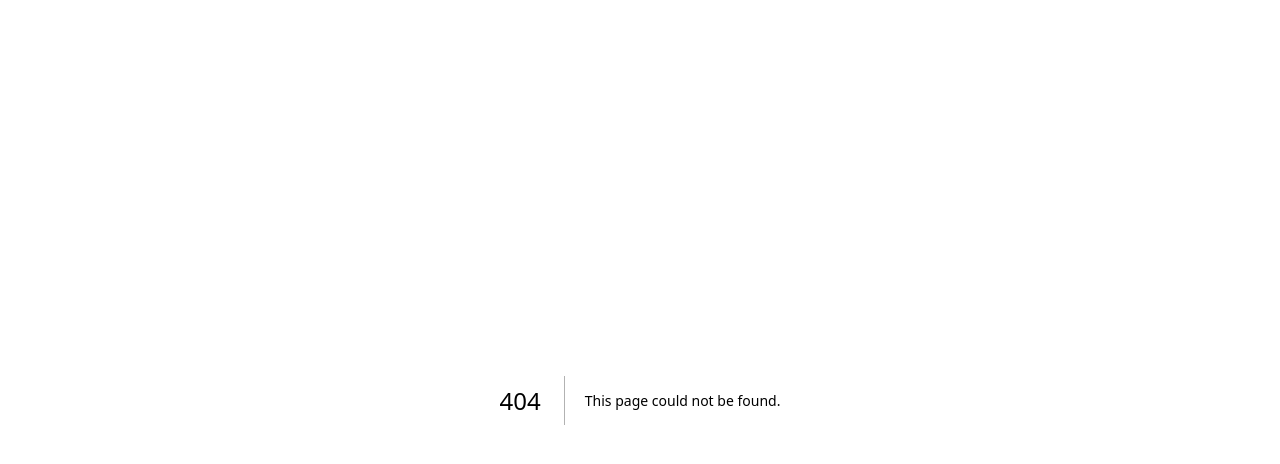
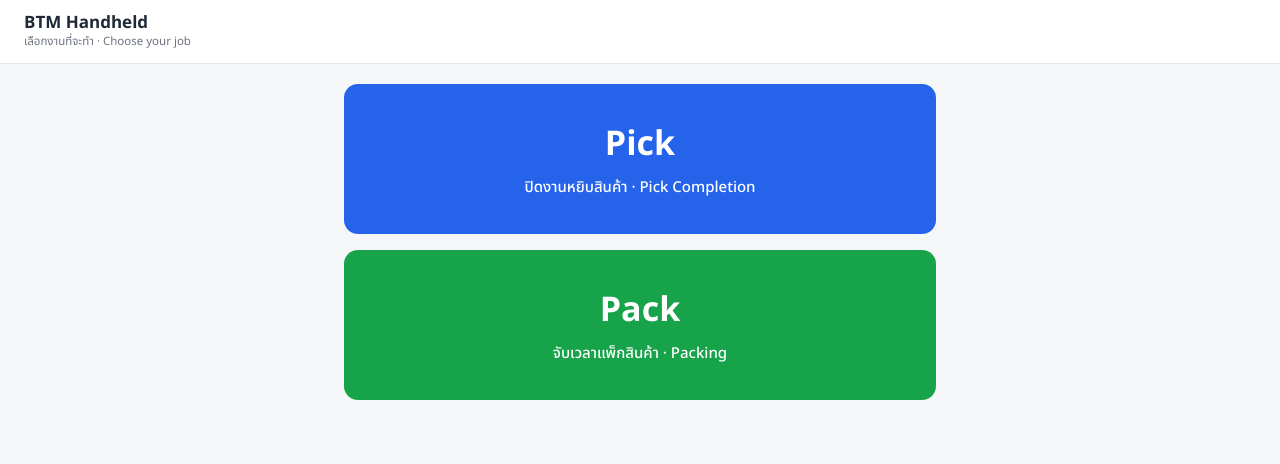
Before and after one commit to RuChaiwat/BTM-Order-Management, a Next.js app: page /handheld in a window 1280 px wide. Before the commit this address had no page. Shown: the top 464 px of the page. Built offline with nearby package versions, Linux system fonts and the light colour scheme.

Commit message:
Handheld menu (/handheld): one link for Pick and Pack, back-to-menu button, reset to menu on a new day
Co-Authored-By: Claude Opus 5.5 <noreply@anthropic.com>

```diff
--- a/app/handheld/pack/page.tsx
+++ b/app/handheld/pack/page.tsx
@@ -1,4 +1,5 @@
 import { TopBar } from '@/components/TopBar'
+import { HandheldNav } from '@/components/handheld/HandheldNav'
 import { PackHandheldBoard } from '@/components/packing/PackHandheldBoard'
 
 /**
@@ -12,7 +13,9 @@ export default function HandheldPackPage() {
   return (
     <div className="app-shell">
       <div className="app-main">
-        <TopBar title="Packing" subtitle="บันทึกเวลาแพ็กสินค้า · Scan Station → รหัสพนักงาน → Order" />
+        <TopBar title="Packing" subtitle="บันทึกเวลาแพ็กสินค้า · Scan Station → รหัสพนักงาน → Order">
+          <HandheldNav />
+        </TopBar>
         <PackHandheldBoard />
       </div>
     </div>
--- /dev/null
+++ b/app/handheld/page.tsx
@@ -0,0 +1,41 @@
+import Link from 'next/link'
+import { TopBar } from '@/components/TopBar'
+
+/**
+ * Handheld menu -- the one URL every Handheld device opens (bookmark/kiosk shortcut). Devices are
+ * shared, so each user picks Pick or Pack here. Public like the rest of /handheld (see
+ * src/lib/supabase/middleware.ts); no role check -- anyone in Picker & Packer Management can do
+ * either job, and each screen still needs its own scans (Pick: the order sheet, Pack: the Station
+ * barcode). The old direct URLs (/handheld/pick-completion, /handheld/pack) keep working.
+ */
+export default function HandheldMenuPage() {
+  const tile: React.CSSProperties = {
+    display: 'flex',
+    flexDirection: 'column',
+    alignItems: 'center',
+    justifyContent: 'center',
+    gap: 6,
+    minHeight: 150,
+    borderRadius: 14,
+    textDecoration: 'none',
+    color: '#fff',
+    fontWeight: 700,
+  }
+  return (
+    <div className="app-shell">
+      <div className="app-main">
+        <TopBar title="BTM Handheld" subtitle="เลือกงานที่จะทำ · Choose your job" />
+        <div className="page-body" style={{ maxWidth: 640, width: '100%', margin: '0 auto', display: 'flex', flexDirection: 'column', gap: 16 }}>
+          <Link href="/handheld/pick-completion" style={{ ...tile, background: 'var(--color-info, #2563EB)' }}>
+            <span style={{ fontSize: 34 }}>Pick</span>
+            <span style={{ fontSize: 15, fontWeight: 500 }}>ปิดงานหยิบสินค้า · Pick Completion</span>
+          </Link>
+          <Link href="/handheld/pack" style={{ ...tile, background: 'var(--color-success, #16A34A)' }}>
+            <span style={{ fontSize: 34 }}>Pack</span>
+            <span style={{ fontSize: 15, fontWeight: 500 }}>จับเวลาแพ็กสินค้า · Packing</span>
+          </Link>
+        </div>
+      </div>
+    </div>
+  )
+}
--- a/app/handheld/pick-completion/page.tsx
+++ b/app/handheld/pick-completion/page.tsx
@@ -1,4 +1,5 @@
 import { TopBar } from '@/components/TopBar'
+import { HandheldNav } from '@/components/handheld/HandheldNav'
 import { PickCompletionBoard } from '@/components/pickCompletion/PickCompletionBoard'
 
 /**
@@ -17,7 +18,9 @@ export default function HandheldPickCompletionPage() {
   return (
     <div className="app-shell">
       <div className="app-main">
-        <TopBar title="Pick Completion" subtitle="ปิดงานหยิบของฉัน · สแกนรหัส Picker ของตัวเอง" />
+        <TopBar title="Pick Completion" subtitle="ปิดงานหยิบของฉัน · สแกนรหัส Picker ของตัวเอง">
+          <HandheldNav />
+        </TopBar>
         <PickCompletionBoard apiBase="/api/handheld/picker-completions" showReprint={false} showUnassign={false} />
       </div>
     </div>
```
Also changed, not shown: src/components/handheld/HandheldNav.tsx (added, +46 -0 lines).
